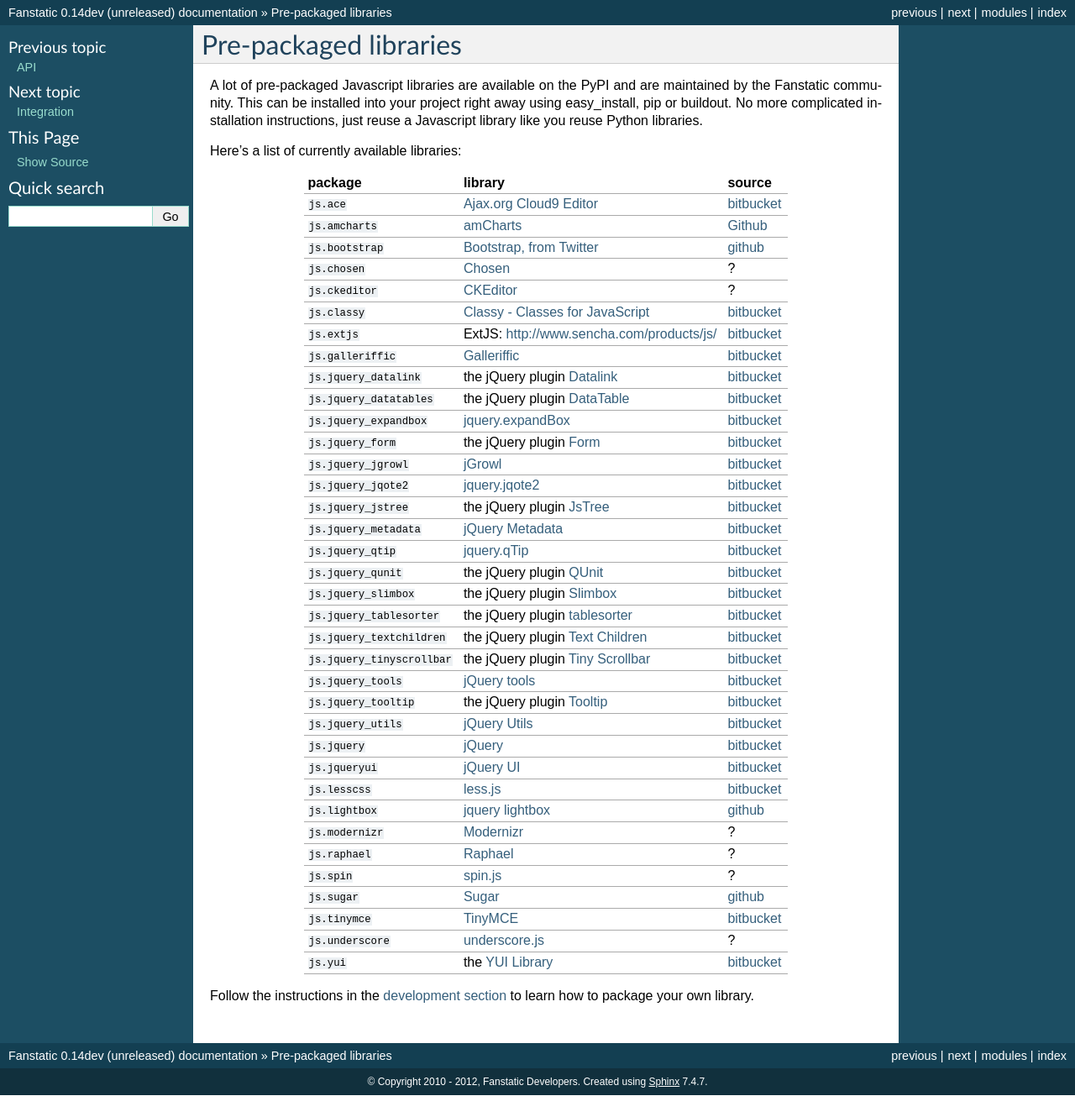
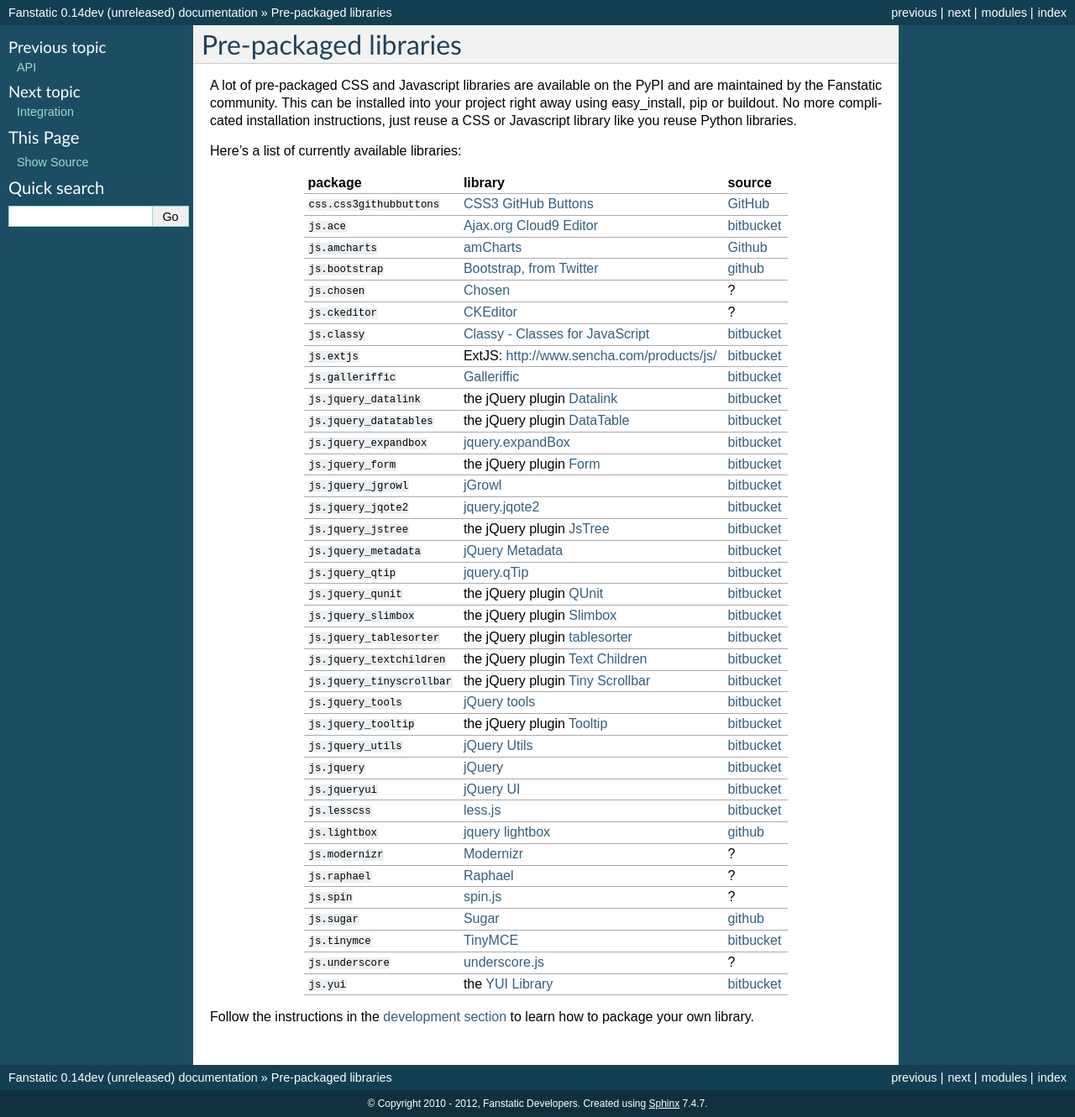
Before and after one commit to zopefoundation/fanstatic, a Sphinx documentation site: the page built from doc/libraries.rst, in a window 1280 px wide. Shown: the whole page at 84% size. Built offline with Sphinx 7.4.7, drawn with Linux system fonts in a browser that asks for light colours; cross-references to code outside the pages are shown as plain code; before the commit the page ends 1304 px from its top, so only the background shows below that.

Commit message:
Adding css3githubbuttons as new library

```diff
--- a/doc/libraries.rst
+++ b/doc/libraries.rst
@@ -3,10 +3,10 @@
 Pre-packaged libraries
 ======================
 
-A lot of pre-packaged Javascript libraries are available on the PyPI
+A lot of pre-packaged CSS and Javascript libraries are available on the PyPI
 and are maintained by the Fanstatic community. This can be installed
 into your project right away using easy_install, pip or buildout.
-No more complicated installation instructions, just reuse a Javascript
+No more complicated installation instructions, just reuse a CSS or Javascript
 library like you reuse Python libraries.
 
 Here's a list of currently available libraries:
@@ -16,6 +16,10 @@
     * - **package**
       - **library**
       - **source**
+
+    * - :pypi:`css.css3githubbuttons`
+      - `CSS3 GitHub Buttons <https://github.com/necolas/css3-github-buttons>`_
+      - `GitHub <https://github.com/davidjb/css.css3githubbuttons>`__
 
     * - :pypi:`js.ace`
       - `Ajax.org Cloud9 Editor <https://github.com/ajaxorg/ace>`_
```
